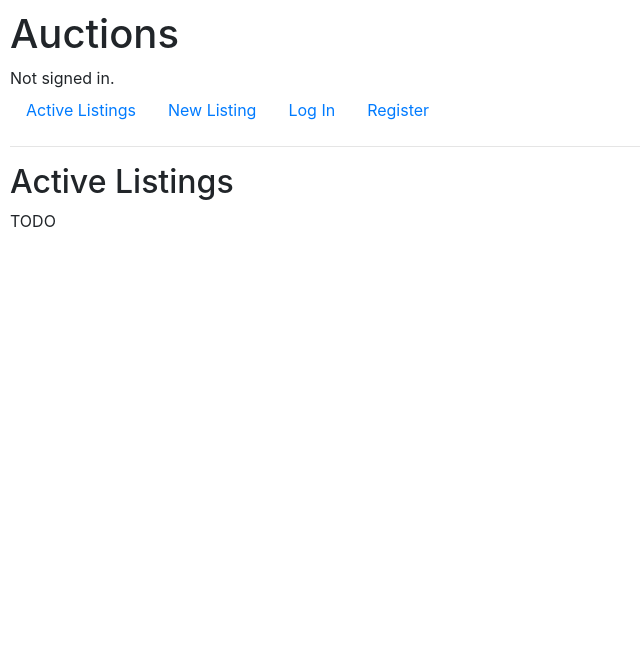
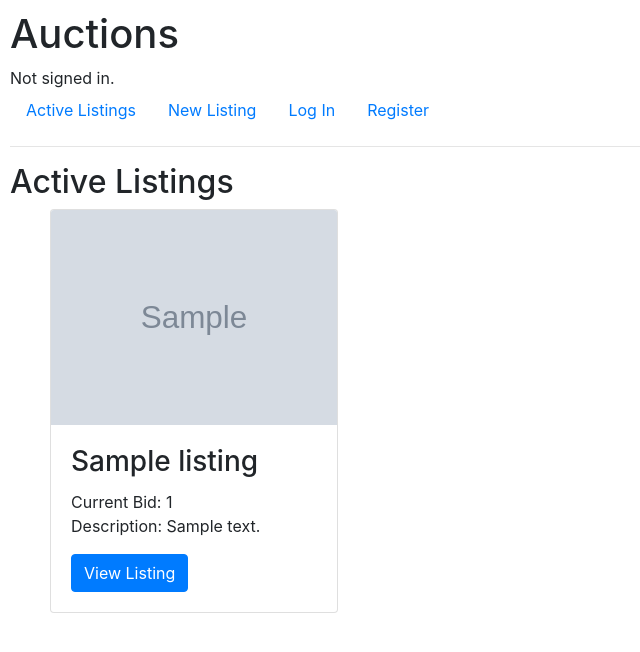
Before and after one commit to jacobsHandling/commerce, a Django app: page / in a window 1280 px wide. Shown: the top 652 px of the page, without its empty margins (0-640 px from the left). Run offline with Django 3.2, Linux system fonts and the light colour scheme; tables that the repository leaves empty hold one stand-in row (values such as "Sample post"); grey boxes marked "Sample" are stand-in pictures; some libraries are stand-ins or nearby versions.

Commit message:
Create active listings on default view

```diff
--- a/auctions/templates/auctions/index.html
+++ b/auctions/templates/auctions/index.html
@@ -4,7 +4,27 @@
     {% if message %}
        <div>{{ message }}</div>
     {% endif %}
-    <h2>Active Listings</h2>
-
-    TODO
+    {% if listings %}
+        <h2>Active Listings</h2>
+        <ul>
+            {% for listing in listings %}
+            <!-- see https://getbootstrap.com/docs/4.4/components/card/ -->
+                <li class="card" style="width: 18rem;">
+                    {% if listing.image_url %}
+                        <img src={{ listing.image_url }} class="card-img-top">
+                    {% endif %}
+                    <div class="card-body">
+                        <h3 class="card-title">{{ listing.title }}</h3>
+                        <p class="card-text">
+                            Current Bid: {{ listing.current_bid }} <br>
+                            Description: {{ listing.description }} <br>
+                        </p>
+                        <a href="{% url 'listing' listing.id %}" class="btn btn-primary">View Listing</a>
+                    </div>
+                </li>
+            {% endfor %}
+        </ul>
+    {% else %}
+        <h2>No Active Listings</h2>
+    {% endif %}
 {% endblock %}
--- a/auctions/templates/auctions/layout.html
+++ b/auctions/templates/auctions/layout.html
@@ -3,6 +3,9 @@
 <!DOCTYPE html>
 <html lang="en">
     <head>
+        <meta charset="utf-8">
+        <meta name="viewport" content="width=device-width, initial-scale=1, shrink-to-fit=no">
+
         <title>{% block title %}Auctions{% endblock %}</title>
         <link rel="stylesheet" href="https://stackpath.bootstrapcdn.com/bootstrap/4.4.1/css/bootstrap.min.css" integrity="sha384-Vkoo8x4CGsO3+Hhxv8T/Q5PaXtkKtu6ug5TOeNV6gBiFeWPGFN9MuhOf23Q9Ifjh" crossorigin="anonymous">
         <link href="{% static 'auctions/styles.css' %}" rel="stylesheet">
--- a/auctions/urls.py
+++ b/auctions/urls.py
@@ -8,4 +8,5 @@ urlpatterns = [
     path("logout", views.logout_view, name="logout"),
     path("register", views.register, name="register"),
     path("new-listing", views.new_listing, name="new-listing"),
+    path("listing/<int:listing_id>", views.listing, name="listing")
 ]
--- a/auctions/views.py
+++ b/auctions/views.py
@@ -11,7 +11,10 @@ from .forms import ListingForm
 
 
 def index(request):
-    return render(request, "auctions/index.html")
+    listings = Listing.objects.all()
+    return render(request, "auctions/index.html", {
+        "listings": listings
+    })
 
 
 def login_view(request):
@@ -79,3 +82,7 @@ def new_listing(request):
         return render(request, "auctions/new_listing.html", {
             "form": ListingForm()
         })
+
+def listing(request):
+    """Renders the page for a listing"""
+    pass
```
